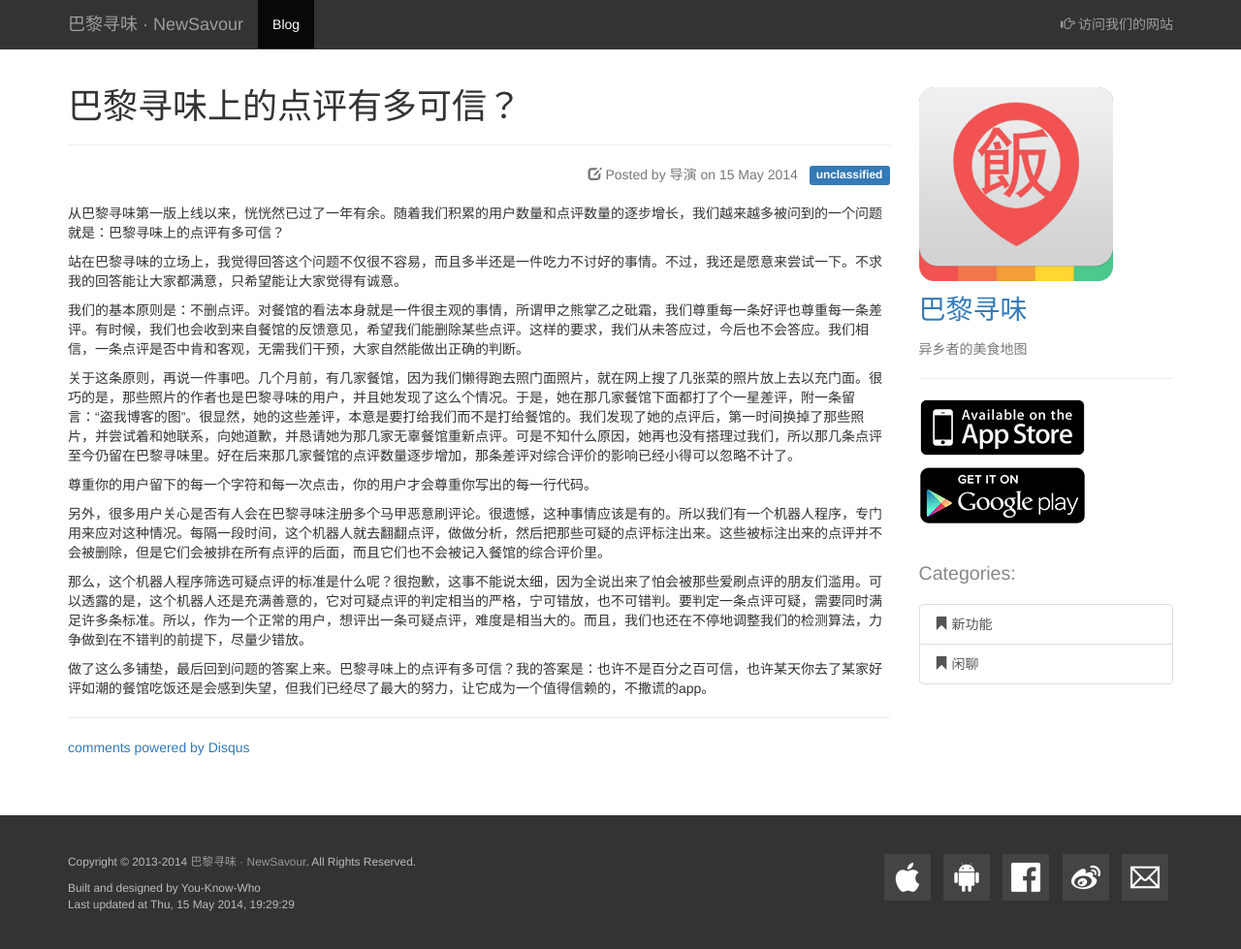
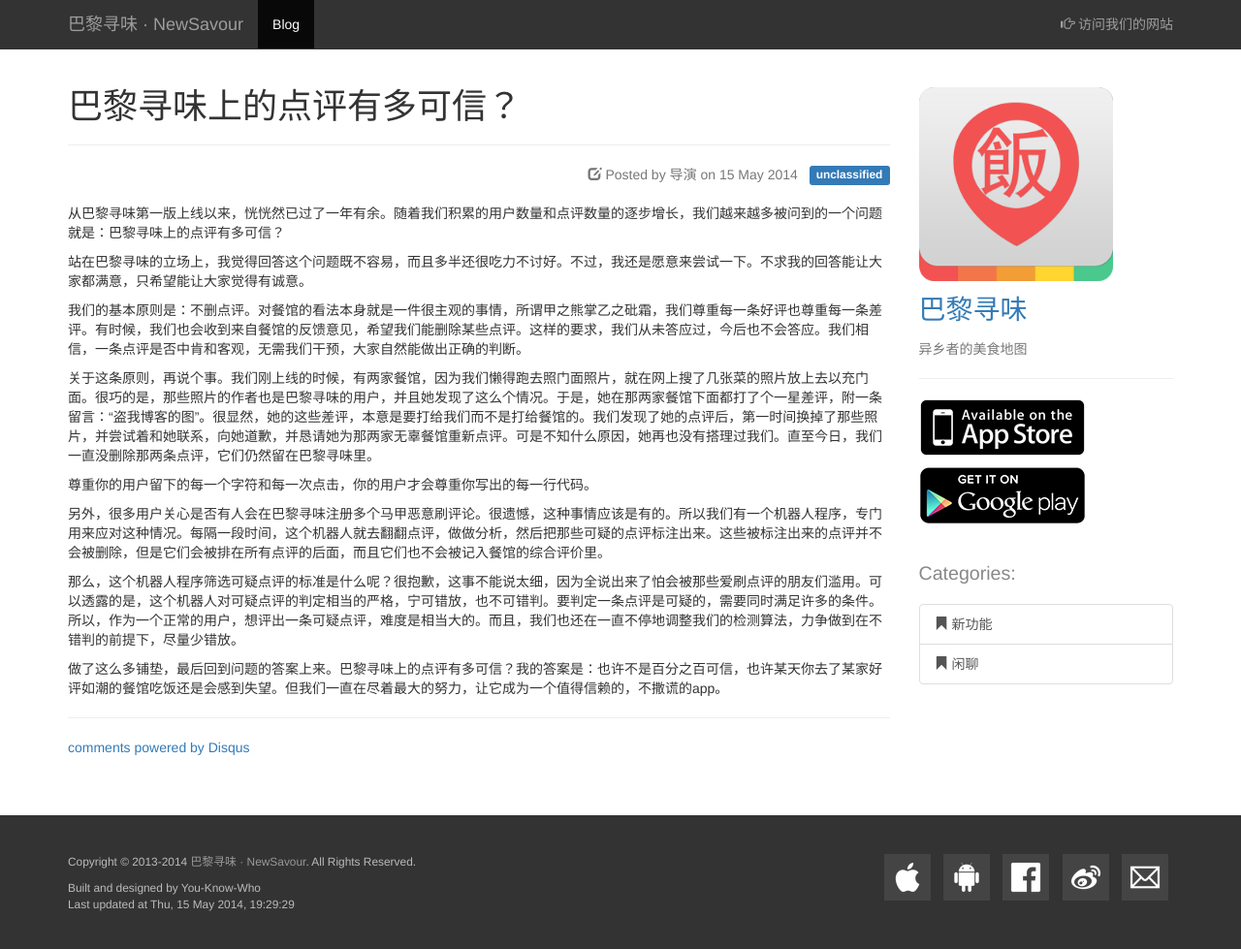
Before and after one commit to newsavour/newsavour-blog, a Jekyll site: the page built from _posts/2014-05-15-are-ratings-trustable.md, in a window 1280 px wide and 992 px high. Shown: the top 979 px of the window at 97% size. Built offline with Jekyll 4.4.1, drawn with Linux system fonts in a browser that asks for light colours; nearby versions of some CDN libraries; comment, search, counter and statistics services are not loaded.

Commit message:
Updated post.

```diff
--- a/_posts/2014-05-15-are-ratings-trustable.md
+++ b/_posts/2014-05-15-are-ratings-trustable.md
@@ -7,16 +7,16 @@ categories: ['unclassified']
 
 从巴黎寻味第一版上线以来，恍恍然已过了一年有余。随着我们积累的用户数量和点评数量的逐步增长，我们越来越多被问到的一个问题就是：巴黎寻味上的点评有多可信？
 
-站在巴黎寻味的立场上，我觉得回答这个问题不仅很不容易，而且多半还是一件吃力不讨好的事情。不过，我还是愿意来尝试一下。不求我的回答能让大家都满意，只希望能让大家觉得有诚意。
+站在巴黎寻味的立场上，我觉得回答这个问题既不容易，而且多半还很吃力不讨好。不过，我还是愿意来尝试一下。不求我的回答能让大家都满意，只希望能让大家觉得有诚意。
 
 我们的基本原则是：不删点评。对餐馆的看法本身就是一件很主观的事情，所谓甲之熊掌乙之砒霜，我们尊重每一条好评也尊重每一条差评。有时候，我们也会收到来自餐馆的反馈意见，希望我们能删除某些点评。这样的要求，我们从未答应过，今后也不会答应。我们相信，一条点评是否中肯和客观，无需我们干预，大家自然能做出正确的判断。
 
-关于这条原则，再说一件事吧。几个月前，有几家餐馆，因为我们懒得跑去照门面照片，就在网上搜了几张菜的照片放上去以充门面。很巧的是，那些照片的作者也是巴黎寻味的用户，并且她发现了这么个情况。于是，她在那几家餐馆下面都打了个一星差评，附一条留言：“盗我博客的图”。很显然，她的这些差评，本意是要打给我们而不是打给餐馆的。我们发现了她的点评后，第一时间换掉了那些照片，并尝试着和她联系，向她道歉，并恳请她为那几家无辜餐馆重新点评。可是不知什么原因，她再也没有搭理过我们，所以那几条点评至今仍留在巴黎寻味里。好在后来那几家餐馆的点评数量逐步增加，那条差评对综合评价的影响已经小得可以忽略不计了。
+关于这条原则，再说个事。我们刚上线的时候，有两家餐馆，因为我们懒得跑去照门面照片，就在网上搜了几张菜的照片放上去以充门面。很巧的是，那些照片的作者也是巴黎寻味的用户，并且她发现了这么个情况。于是，她在那两家餐馆下面都打了个一星差评，附一条留言：“盗我博客的图”。很显然，她的这些差评，本意是要打给我们而不是打给餐馆的。我们发现了她的点评后，第一时间换掉了那些照片，并尝试着和她联系，向她道歉，并恳请她为那两家无辜餐馆重新点评。可是不知什么原因，她再也没有搭理过我们。直至今日，我们一直没删除那两条点评，它们仍然留在巴黎寻味里。
 
 尊重你的用户留下的每一个字符和每一次点击，你的用户才会尊重你写出的每一行代码。
 
 另外，很多用户关心是否有人会在巴黎寻味注册多个马甲恶意刷评论。很遗憾，这种事情应该是有的。所以我们有一个机器人程序，专门用来应对这种情况。每隔一段时间，这个机器人就去翻翻点评，做做分析，然后把那些可疑的点评标注出来。这些被标注出来的点评并不会被删除，但是它们会被排在所有点评的后面，而且它们也不会被记入餐馆的综合评价里。
 
-那么，这个机器人程序筛选可疑点评的标准是什么呢？很抱歉，这事不能说太细，因为全说出来了怕会被那些爱刷点评的朋友们滥用。可以透露的是，这个机器人还是充满善意的，它对可疑点评的判定相当的严格，宁可错放，也不可错判。要判定一条点评可疑，需要同时满足许多条标准。所以，作为一个正常的用户，想评出一条可疑点评，难度是相当大的。而且，我们也还在不停地调整我们的检测算法，力争做到在不错判的前提下，尽量少错放。
+那么，这个机器人程序筛选可疑点评的标准是什么呢？很抱歉，这事不能说太细，因为全说出来了怕会被那些爱刷点评的朋友们滥用。可以透露的是，这个机器人对可疑点评的判定相当的严格，宁可错放，也不可错判。要判定一条点评是可疑的，需要同时满足许多的条件。所以，作为一个正常的用户，想评出一条可疑点评，难度是相当大的。而且，我们也还在一直不停地调整我们的检测算法，力争做到在不错判的前提下，尽量少错放。
 
-做了这么多铺垫，最后回到问题的答案上来。巴黎寻味上的点评有多可信？我的答案是：也许不是百分之百可信，也许某天你去了某家好评如潮的餐馆吃饭还是会感到失望，但我们已经尽了最大的努力，让它成为一个值得信赖的，不撒谎的app。
+做了这么多铺垫，最后回到问题的答案上来。巴黎寻味上的点评有多可信？我的答案是：也许不是百分之百可信，也许某天你去了某家好评如潮的餐馆吃饭还是会感到失望。但我们一直在尽着最大的努力，让它成为一个值得信赖的，不撒谎的app。
```
